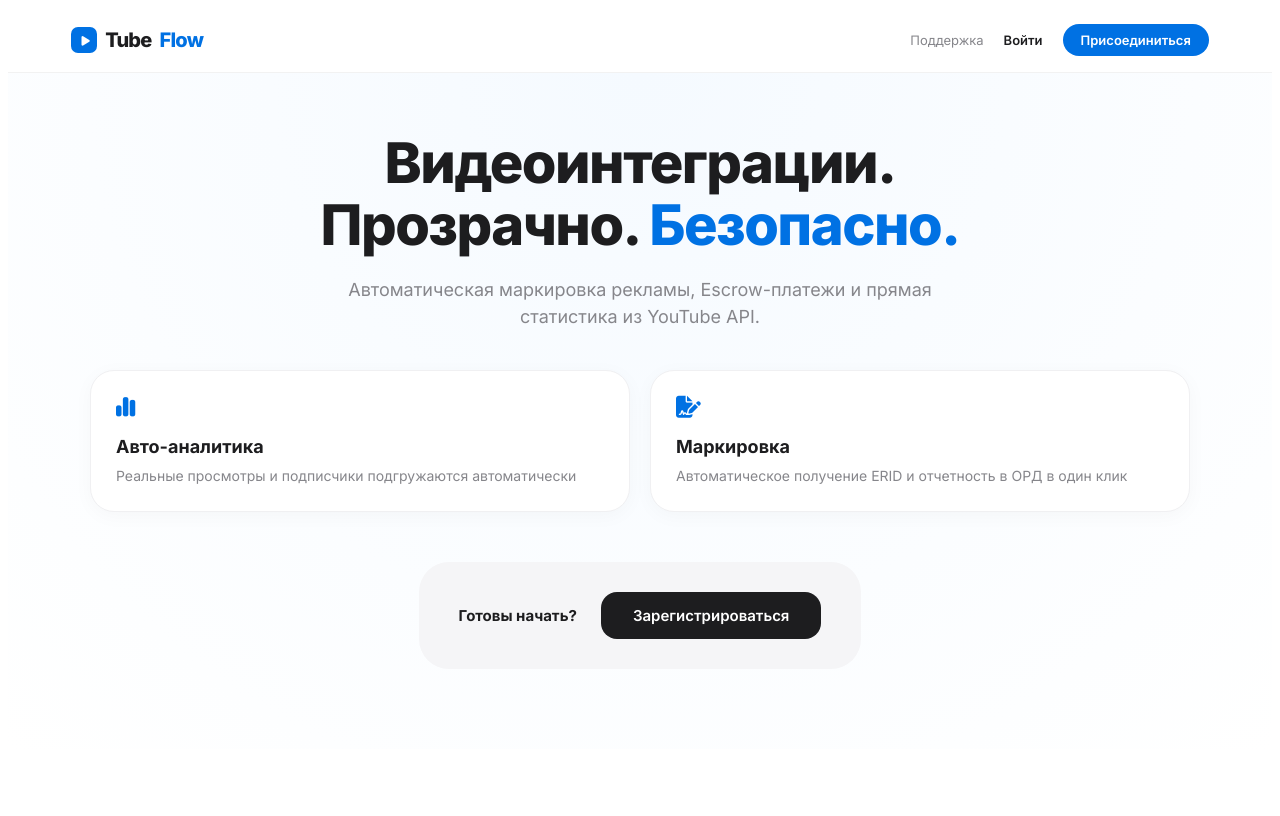
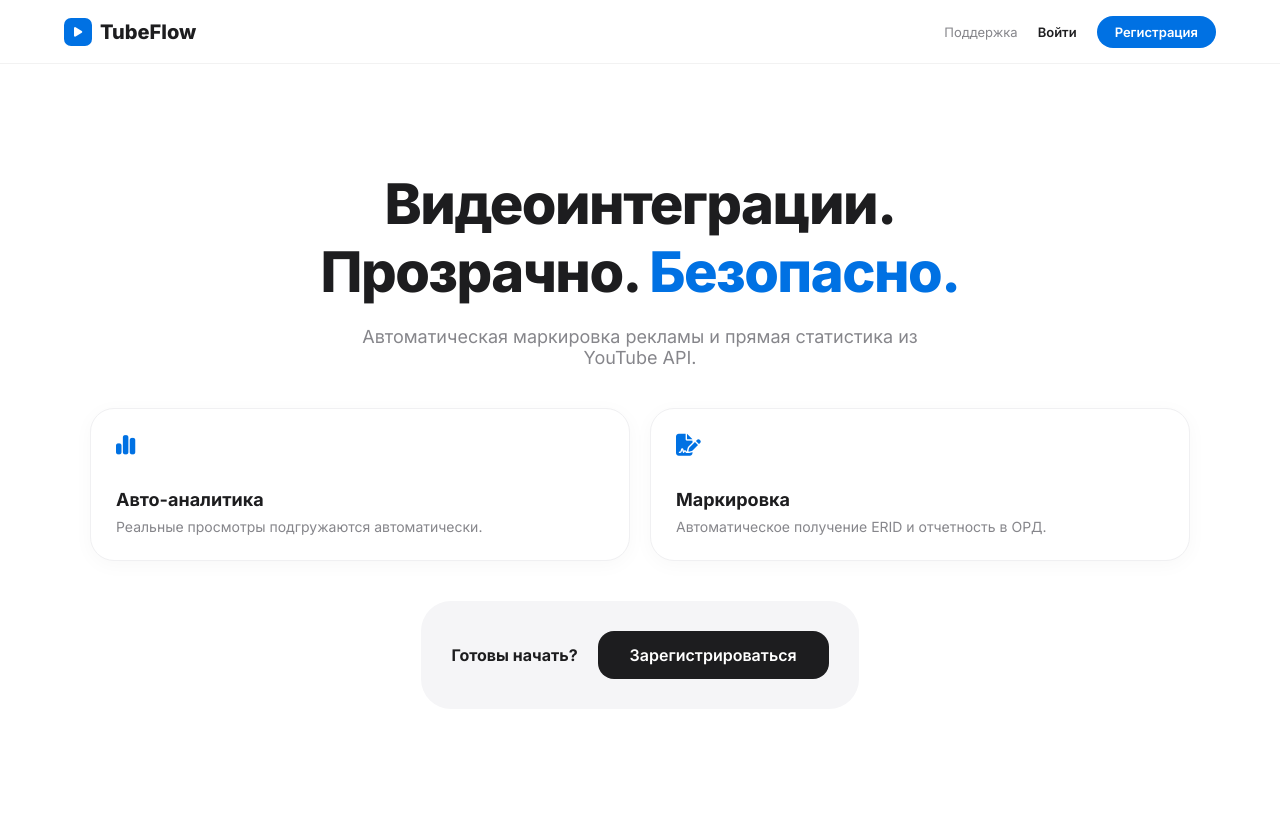
Before and after one commit to elenabri/Flow, a Django app: page / in a window 1280 px wide. After the commit the page ends 679 px from the top, so only its background shows below. Run offline with Django 5.2, Linux system fonts and the light colour scheme.

Commit message:
Update index.html

```diff
--- a/core/templates/core/index.html
+++ b/core/templates/core/index.html
@@ -1,175 +1,155 @@
 {% block content %}
+<!-- Обязательный тег для мобилок, чтобы сайт не превращался в микро-копию -->
+<meta name="viewport" content="width=device-width, initial-scale=1.0">
 
 <link rel="stylesheet" href="https://cdnjs.cloudflare.com/ajax/libs/font-awesome/6.4.0/css/all.min.css">
 <link href="https://fonts.googleapis.com/css2?family=Inter:wght@400;600;700;800&display=swap" rel="stylesheet">
 
 <style>
-    /* Базовая адаптивность */
+    :root {
+        --primary: #0071e3;
+        --text-dark: #1d1d1f;
+        --text-gray: #86868b;
+    }
+
+    * { box-sizing: border-box; }
+
+    body {
+        margin: 0;
+        background: #ffffff;
+        color: var(--text-dark);
+        font-family: 'Inter', sans-serif;
+    }
+
+    /* Навигация: теперь она резиновая */
+    .nav-custom {
+        display: flex;
+        justify-content: space-between;
+        align-items: center;
+        padding: 0 5%;
+        height: 64px;
+        background: rgba(255,255,255,0.85);
+        backdrop-filter: blur(20px);
+        position: sticky;
+        top: 0;
+        z-index: 1000;
+        border-bottom: 1px solid rgba(0,0,0,0.05);
+    }
+
+    /* Сетка преимуществ */
+    .features-grid {
+        display: grid;
+        grid-template-columns: repeat(auto-fit, minmax(300px, 1fr));
+        gap: 20px;
+        margin: 40px 0;
+    }
+
+    /* Адаптация под МОБИЛЬНЫЕ (iPhone) и УЗКИЕ ОКНА */
     @media (max-width: 768px) {
-        .nav-container { padding: 0 20px !important; }
-        .nav-links { gap: 10px !important; }
-        .nav-links a { font-size: 12px !important; padding: 6px 12px !important; }
-        .support-text { display: none; } /* Скрываем текст "Поддержка" на мобилках, оставим иконку в будущем или просто уберем лишнее */
+        .nav-custom {
+            padding: 0 15px;
+        }
 
-        .hero-section { padding: 40px 20px 40px !important; }
-        .hero-title { font-size: 34px !important; letter-spacing: -1px !important; }
+        .nav-links {
+            gap: 10px !important;
+        }
 
-        .features-grid {
-            grid-template-columns: 1fr !important; /* В одну колонку */
-            gap: 15px !important;
+        /* Чтобы кнопки не проваливались, уменьшаем их или скрываем лишнее */
+        #supportLink { display: none; }
+
+        .hero-title {
+            font-size: 32px !important;
+            line-height: 1.2 !important;
         }
 
         .cta-box {
-            flex-direction: column !important;
-            text-align: center !important;
-            padding: 25px !important;
-            width: 100% !important;
+            flex-direction: column; /* Кнопка встает под текст */
+            width: 100%;
+            padding: 20px !important;
         }
-        .cta-box div { text-align: center !important; }
 
-        .modal-content { padding: 24px !important; width: 95% !important; }
-    }
-
-    @keyframes fadeIn {
-        from { opacity: 0; transform: translateY(10px); }
-        to { opacity: 1; transform: translateY(0); }
+        .cta-btn {
+            width: 100%;
+            text-align: center;
+        }
     }
 </style>
 
-<div style="background: #ffffff; color: #1d1d1f; font-family: 'Inter', sans-serif; min-height: 100vh; overflow-x: hidden;">
-
-    <!-- Навигация -->
-    <nav class="nav-container" style="display: flex; justify-content: space-between; align-items: center; padding: 0 5%; height: 64px; background: rgba(255,255,255,0.85); backdrop-filter: blur(20px); -webkit-backdrop-filter: blur(20px); position: sticky; top: 0; z-index: 1000; border-bottom: 1px solid rgba(0,0,0,0.05);">
-        <div style="font-size: 20px; font-weight: 800; letter-spacing: -0.8px; display: flex; align-items: center; gap: 8px;">
-            <div style="background: #0071e3; width: 26px; height: 26px; border-radius: 7px; display: flex; align-items: center; justify-content: center;">
-                <i class="fas fa-play" style="color: white; font-size: 11px; margin-left: 2px;"></i>
+<div style="overflow-x: hidden;">
+    <nav class="nav-custom">
+        <div style="font-size: 20px; font-weight: 800; display: flex; align-items: center; gap: 8px;">
+            <div style="background: var(--primary); width: 28px; height: 28px; border-radius: 7px; display: flex; align-items: center; justify-content: center;">
+                <i class="fas fa-play" style="color: white; font-size: 11px;"></i>
             </div>
-            Tube<span style="color: #0071e3;">Flow</span>
+            TubeFlow
         </div>
 
         <div class="nav-links" style="display: flex; align-items: center; gap: 20px;">
-            <a href="#" id="supportLink" class="support-text" style="text-decoration: none; color: #86868b; font-size: 13px; font-weight: 500; transition: 0.2s;">Поддержка</a>
+            <a href="#" id="supportLink" style="text-decoration: none; color: var(--text-gray); font-size: 13px;">Поддержка</a>
             {% if not user.is_authenticated %}
-                <a href="{% url 'login' %}" style="text-decoration: none; color: #1d1d1f; font-size: 13px; font-weight: 600;">Войти</a>
-                <a href="{% url 'core:register' %}" style="background: #0071e3; color: white; padding: 8px 18px; border-radius: 18px; text-decoration: none; font-size: 13px; font-weight: 600;">Присоединиться</a>
+                <a href="{% url 'login' %}" style="text-decoration: none; color: var(--text-dark); font-size: 13px; font-weight: 600;">Войти</a>
+                <a href="{% url 'core:register' %}" class="cta-btn" style="background: var(--primary); color: white; padding: 8px 18px; border-radius: 18px; text-decoration: none; font-size: 13px; font-weight: 600;">Регистрация</a>
             {% else %}
-                <a href="{% url 'core:marketplace' %}" style="background: #f5f5f7; color: #1d1d1f; padding: 8px 18px; border-radius: 18px; text-decoration: none; font-size: 13px; font-weight: 600; border: 1px solid #d2d2d7;">Маркетплейс</a>
+                <a href="{% url 'core:marketplace' %}" style="background: #f5f5f7; color: var(--text-dark); padding: 8px 18px; border-radius: 18px; text-decoration: none; font-size: 13px; font-weight: 600; border: 1px solid #d2d2d7;">Маркетплейс</a>
             {% endif %}
         </div>
     </nav>
 
-    <!-- Герой-секция -->
-    <section class="hero-section" style="padding: 60px 5% 80px; text-align: center; background: radial-gradient(circle at 50% 0%, #f5faff 0%, #ffffff 100%);">
+    <section style="padding: 60px 5%; text-align: center;">
         <div style="max-width: 1100px; margin: 0 auto;">
-
-            <h1 class="hero-title" style="font-size: clamp(32px, 8vw, 56px); font-weight: 800; letter-spacing: -1.5px; margin: 0 0 20px 0; line-height: 1.1; color: #1d1d1f;">
-                Видеоинтеграции.<br>Прозрачно. <span style="color: #0071e3;">Безопасно.</span>
+            <h1 class="hero-title" style="font-size: 56px; font-weight: 800; letter-spacing: -1.5px; color: var(--text-dark); margin-bottom: 20px;">
+                Видеоинтеграции.<br>Прозрачно. <span style="color: var(--primary);">Безопасно.</span>
             </h1>
 
-            <p style="font-size: clamp(16px, 4vw, 18px); color: #86868b; max-width: 600px; margin: 0 auto 40px auto; line-height: 1.5; padding: 0 10px;">
-                Автоматическая маркировка рекламы, Escrow-платежи и прямая статистика из YouTube API.
+            <p style="font-size: 18px; color: var(--text-gray); max-width: 600px; margin: 0 auto 40px;">
+                Автоматическая маркировка рекламы и прямая статистика из YouTube API.
             </p>
 
-            <!-- Карточки преимуществ -->
-            <div class="features-grid" style="display: grid; grid-template-columns: repeat(auto-fit, minmax(280px, 1fr)); gap: 20px; margin-bottom: 50px; text-align: left;">
-
-                <div style="background: #ffffff; padding: 25px; border-radius: 24px; box-shadow: 0 4px 20px rgba(0,0,0,0.03); border: 1px solid #f0f0f2;">
-                    <div style="color: #0071e3; font-size: 22px; margin-bottom: 15px;">
-                        <i class="fas fa-chart-simple"></i>
-                    </div>
-                    <h3 style="margin-bottom: 8px; font-size: 18px; font-weight: 700;">Авто-аналитика</h3>
-                    <p style="color: #86868b; font-size: 14px; line-height: 1.5; margin: 0;">Реальные просмотры и подписчики подгружаются автоматически</p>
+            <div class="features-grid">
+                <div style="background: #ffffff; padding: 25px; border-radius: 24px; box-shadow: 0 4px 20px rgba(0,0,0,0.03); border: 1px solid #f0f0f2; text-align: left;">
+                    <i class="fas fa-chart-simple" style="color: var(--primary); font-size: 22px; margin-bottom: 15px;"></i>
+                    <h3 style="font-size: 18px; margin-bottom: 8px;">Авто-аналитика</h3>
+                    <p style="color: var(--text-gray); font-size: 14px; margin: 0;">Реальные просмотры подгружаются автоматически.</p>
                 </div>
 
-                <div style="background: #ffffff; padding: 25px; border-radius: 24px; box-shadow: 0 4px 20px rgba(0,0,0,0.03); border: 1px solid #f0f0f2;">
-                    <div style="color: #0071e3; font-size: 22px; margin-bottom: 15px;">
-                        <i class="fas fa-file-signature"></i>
-                    </div>
-                    <h3 style="margin-bottom: 8px; font-size: 18px; font-weight: 700;">Маркировка</h3>
-                    <p style="color: #86868b; font-size: 14px; line-height: 1.5; margin: 0;">Автоматическое получение ERID и отчетность в ОРД в один клик</p>
+                <div style="background: #ffffff; padding: 25px; border-radius: 24px; box-shadow: 0 4px 20px rgba(0,0,0,0.03); border: 1px solid #f0f0f2; text-align: left;">
+                    <i class="fas fa-file-signature" style="color: var(--primary); font-size: 22px; margin-bottom: 15px;"></i>
+                    <h3 style="font-size: 18px; margin-bottom: 8px;">Маркировка</h3>
+                    <p style="color: var(--text-gray); font-size: 14px; margin: 0;">Автоматическое получение ERID и отчетность в ОРД.</p>
                 </div>
-
             </div>
 
-            <!-- CTA блок -->
-            <div class="cta-box" style="background: #f5f5f7; padding: 30px 40px; border-radius: 30px; display: inline-flex; gap: 24px; align-items: center; justify-content: center; width: auto;">
-                <div style="text-align: left;">
-                    <span style="display: block; font-size: 15px; font-weight: 700; color: #1d1d1f;">Готовы начать?</span>
-                </div>
-                <a href="{% url 'core:register' %}" style="background: #1d1d1f; color: white; padding: 14px 32px; border-radius: 16px; text-decoration: none; font-weight: 600; font-size: 15px; transition: 0.3s; white-space: nowrap;">
+            <div class="cta-box" style="background: #f5f5f7; padding: 30px; border-radius: 30px; display: inline-flex; align-items: center; gap: 20px;">
+                <span style="font-weight: 700;">Готовы начать?</span>
+                <a href="{% url 'core:register' %}" class="cta-btn" style="background: #1d1d1f; color: white; padding: 14px 32px; border-radius: 16px; text-decoration: none; font-weight: 600;">
                     Зарегистрироваться
                 </a>
             </div>
-
         </div>
     </section>
-
 </div>
 
-<!-- Поддержка (Модальное окно теперь тоже адаптивно) -->
-<div id="supportModal" style="display: none; position: fixed; top: 0; left: 0; width: 100%; height: 100%; background: rgba(0,0,0,0.4); backdrop-filter: blur(8px); -webkit-backdrop-filter: blur(8px); z-index: 2000; align-items: center; justify-content: center; opacity: 0; transition: opacity 0.3s ease;">
-    <div class="modal-content" style="background: white; padding: 32px; border-radius: 28px; width: 90%; max-width: 400px; box-shadow: 0 20px 60px rgba(0,0,0,0.15); transform: scale(0.9); transition: transform 0.3s ease; position: relative; box-sizing: border-box;">
-        <button onclick="closeSupport()" style="position: absolute; top: 15px; right: 15px; background: #f5f5f7; border: none; width: 32px; height: 32px; border-radius: 50%; cursor: pointer; color: #86868b;">
-            <i class="fas fa-times"></i>
-        </button>
-        <!-- Форма как в твоем исходнике -->
-        <div style="text-align: center; margin-bottom: 24px;">
-            <div style="background: #e8f3ff; color: #0071e3; width: 60px; height: 60px; border-radius: 20px; display: flex; align-items: center; justify-content: center; font-size: 24px; margin: 0 auto 15px;">
-                <i class="fas fa-headset"></i>
-            </div>
-            <h3 style="margin: 0; font-size: 22px; font-weight: 700;">Чем помочь?</h3>
-        </div>
-        <form id="supportForm">
-            <input type="email" placeholder="Ваш Email" required style="width: 100%; padding: 14px; border-radius: 12px; border: 1px solid #d2d2d7; margin-bottom: 12px; font-size: 16px; box-sizing: border-box; outline: none;">
-            <textarea placeholder="Опишите вопрос..." required style="width: 100%; height: 100px; padding: 14px; border-radius: 12px; border: 1px solid #d2d2d7; margin-bottom: 20px; font-size: 16px; box-sizing: border-box; outline: none; resize: none;"></textarea>
-            <button type="submit" style="width: 100%; background: #0071e3; color: white; border: none; padding: 16px; border-radius: 14px; font-weight: 600; font-size: 16px; cursor: pointer;">Отправить запрос</button>
+<!-- Модалка поддержки (кратко) -->
+<div id="supportModal" style="display: none; position: fixed; top: 0; left: 0; width: 100%; height: 100%; background: rgba(0,0,0,0.4); backdrop-filter: blur(8px); z-index: 2000; align-items: center; justify-content: center;">
+    <div style="background: white; padding: 30px; border-radius: 28px; width: 90%; max-width: 400px; position: relative;">
+        <button onclick="closeSupport()" style="position: absolute; top: 20px; right: 20px; border: none; background: none; font-size: 20px;">&times;</button>
+        <h3 style="text-align: center;">Поддержка</h3>
+        <form id="supportForm" style="display: flex; flex-direction: column; gap: 15px;">
+            <input type="email" placeholder="Email" required style="padding: 12px; border-radius: 10px; border: 1px solid #ddd;">
+            <textarea placeholder="Ваш вопрос" style="padding: 12px; border-radius: 10px; border: 1px solid #ddd; height: 100px;"></textarea>
+            <button type="submit" style="background: var(--primary); color: white; padding: 12px; border-radius: 10px; border: none; font-weight: 600;">Отправить</button>
         </form>
     </div>
 </div>
 
 <script>
-    // Весь твой скрипт остается без изменений, он рабочий
+    // Логика модалки
     const modal = document.getElementById('supportModal');
     const link = document.getElementById('supportLink');
-    const content = modal.querySelector('.modal-content');
-    const form = document.getElementById('supportForm');
-
-    function openSupport(e) {
-        e.preventDefault();
-        modal.style.display = 'flex';
-        setTimeout(() => {
-            modal.style.opacity = '1';
-            content.style.transform = 'scale(1)';
-        }, 10);
-    }
-
-    function closeSupport() {
-        modal.style.opacity = '0';
-        content.style.transform = 'scale(0.9)';
-        setTimeout(() => { modal.style.display = 'none'; }, 300);
-    }
-
-    modal.addEventListener('click', (e) => { if (e.target === modal) closeSupport(); });
+    function openSupport(e) { e.preventDefault(); modal.style.display = 'flex'; }
+    function closeSupport() { modal.style.display = 'none'; }
     link.addEventListener('click', openSupport);
-
-    form.addEventListener('submit', function(e) {
-        e.preventDefault();
-        const btn = this.querySelector('button');
-        btn.disabled = true;
-        btn.innerHTML = '<i class="fas fa-circle-notch fa-spin"></i>';
-
-        const formData = new FormData(this);
-        formData.append('csrfmiddlewaretoken', '{{ csrf_token }}');
-
-        fetch("{% url 'core:support_ajax' %}", { method: "POST", body: formData })
-        .then(r => r.json())
-        .then(data => {
-            if (data.status === "success") {
-                this.innerHTML = '<div style="text-align:center"><i class="fas fa-check-circle" style="color:#34c759;font-size:40px"></i><p>Отправлено!</p></div>';
-                setTimeout(closeSupport, 2000);
-            }
-        });
-    });
+    window.onclick = (e) => { if (e.target == modal) closeSupport(); }
 </script>
 
 {% endblock %}
```
